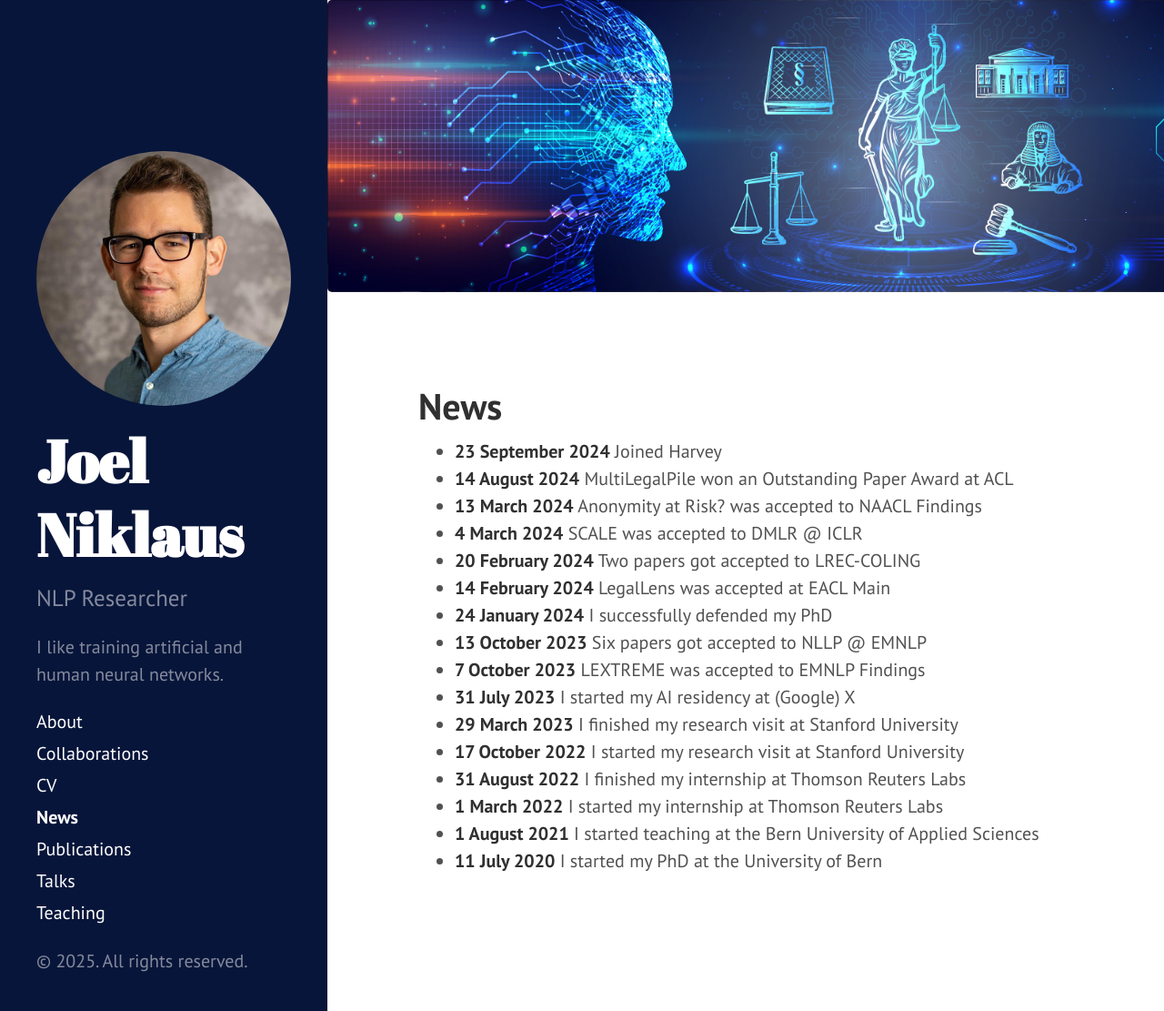
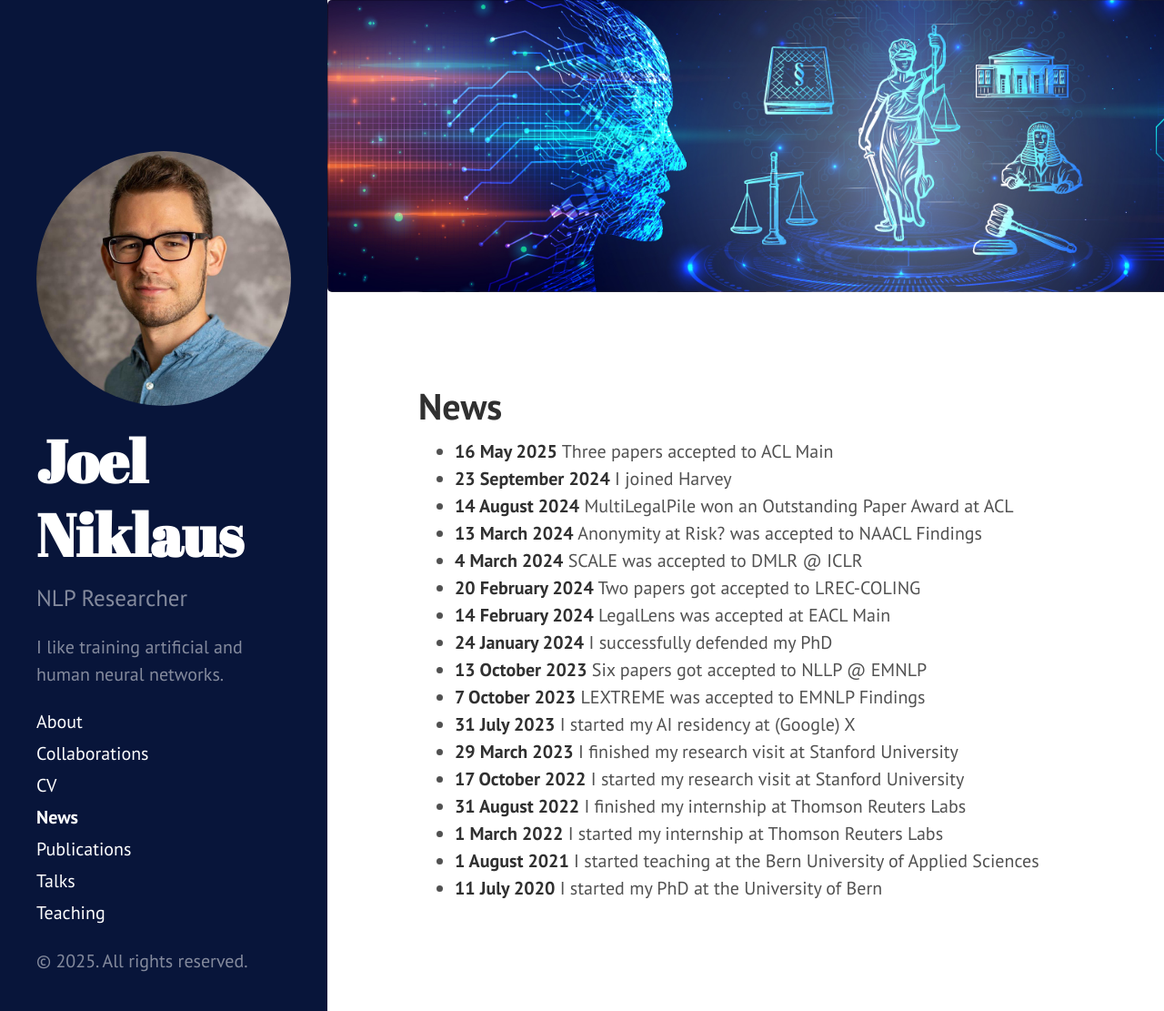
Before and after one commit to JoelNiklaus/joelniklaus.github.io, a Jekyll site: the page built from _pages/news.md, in a window 1280 px wide and 1111 px high. Shown: the whole window at 91% size. Built offline with Jekyll 4.4.1, drawn with Linux system fonts in a browser that asks for light colours; a style sheet for code colours, icons or effects is not loaded.

Commit message:
Updated news

```diff
--- a/_pages/news.md
+++ b/_pages/news.md
@@ -4,7 +4,8 @@ title: News
 ---
 
 
-* **23 September 2024** Joined Harvey
+* **16 May 2025** Three papers accepted to ACL Main
+* **23 September 2024** I joined Harvey
 * **14 August 2024** MultiLegalPile won an Outstanding Paper Award at ACL
 * **13 March 2024** Anonymity at Risk? was accepted to NAACL Findings
 * **4 March 2024** SCALE was accepted to DMLR @ ICLR
```
